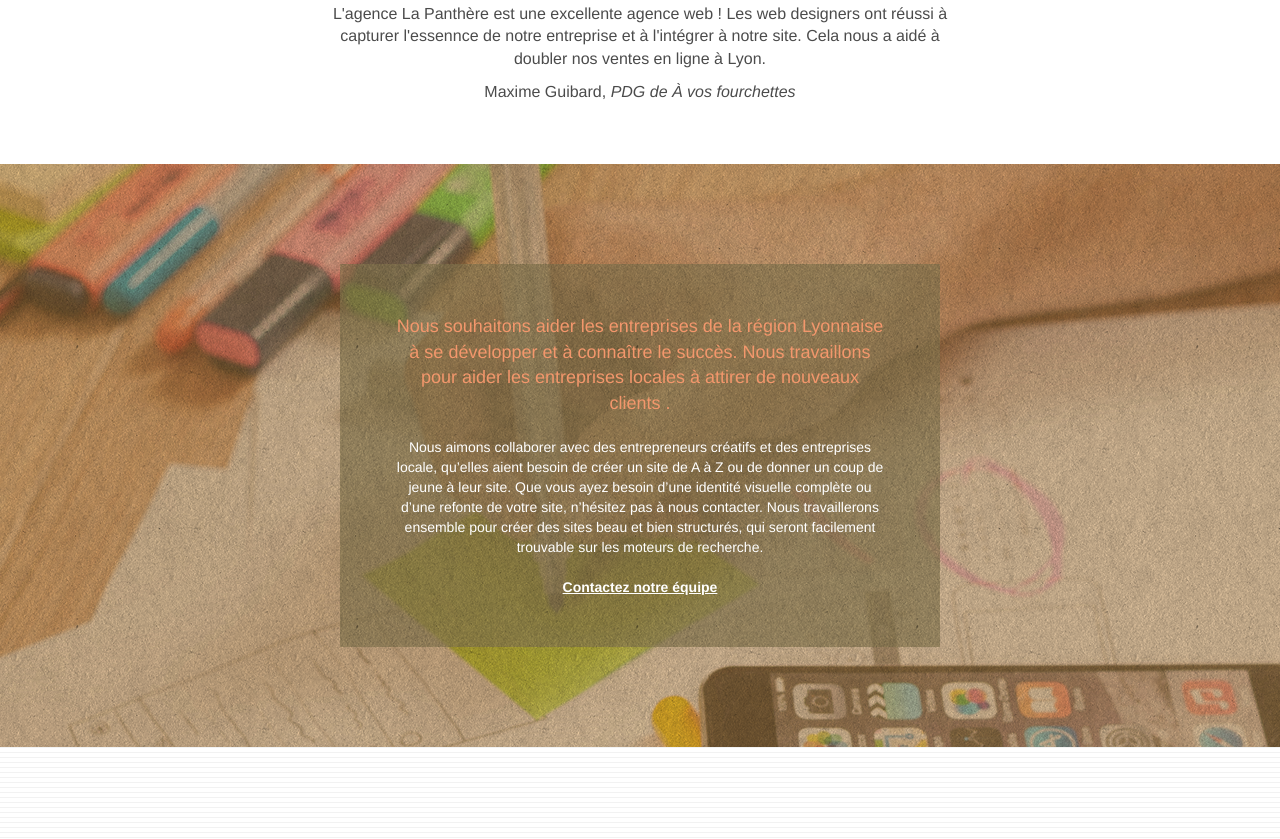
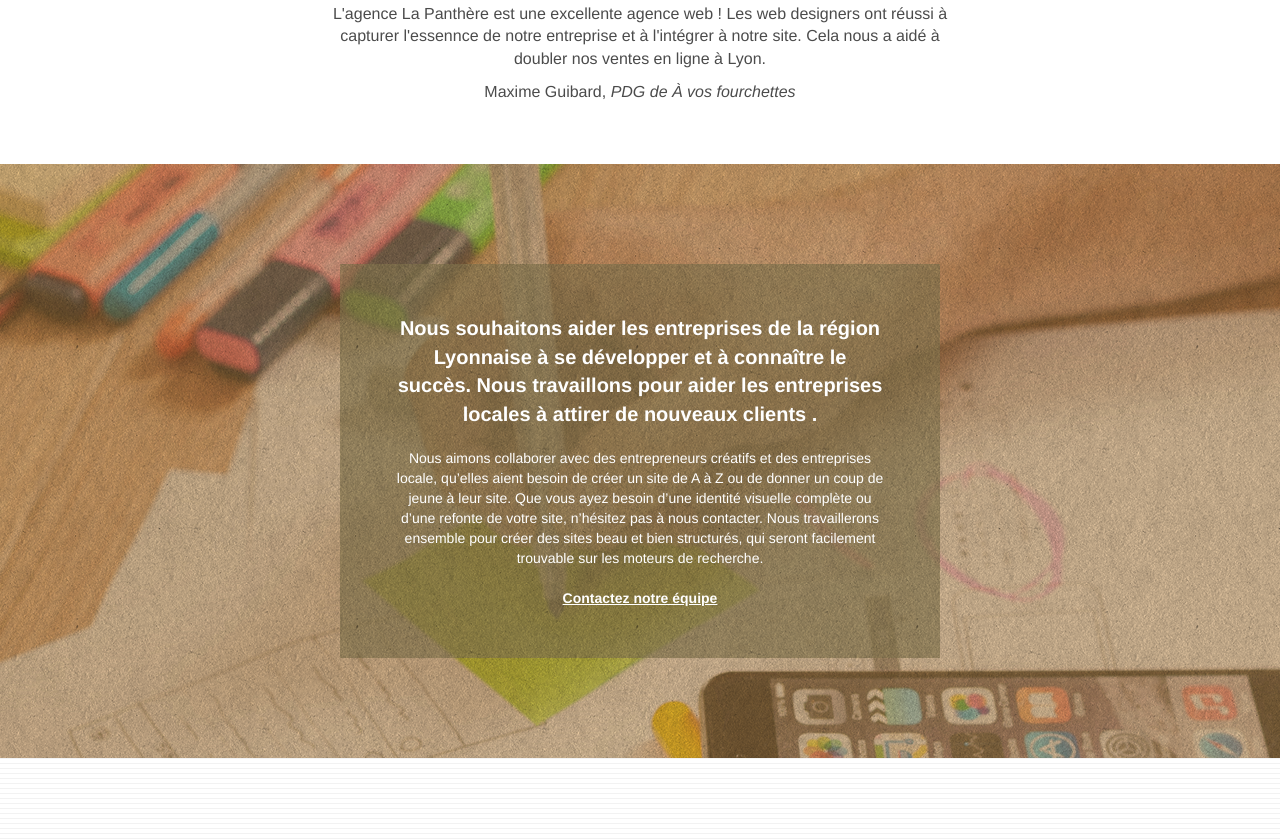
Before and after one commit to Mathieu-H1/lapanthere, a plain HTML site: page index.html in a window 1280 px wide. Shown: the part 1021-1860 px from the top of the page. Drawn offline with Linux system fonts and the light colour scheme.

Commit message:
changement de couleur sur 3 textes pour le contraste

```diff
--- a/style.css
+++ b/style.css
@@ -8,7 +8,8 @@ body {
 }
 /*modifications*/
 .ex_h2 {
-    font-size: 18px;
+    font-size: 20px;
+    font-weight: bolder;
 }
 .icon-md {
     margin: 15px 0 5px 0;
@@ -800,7 +801,7 @@ h4 {
 }
 
 .tc-white {
-    color: #F3976C!important;
+    color: white!important;
 }
 
 .btn-atomic-tangerine {
```
